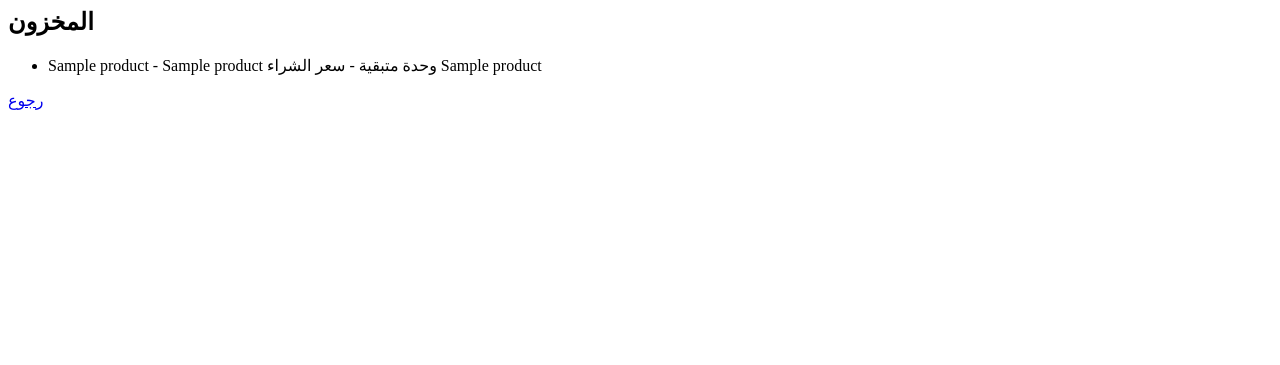
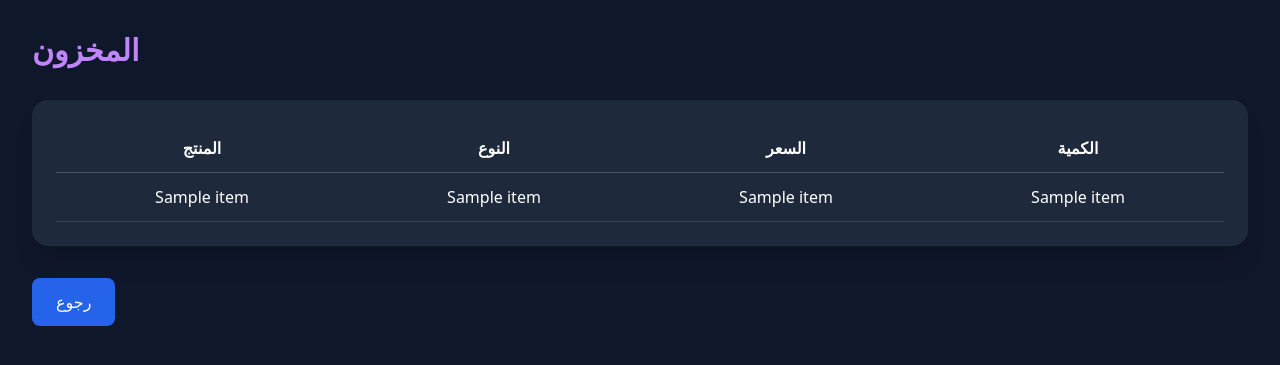
Before and after one commit to Ayhamhossam/marasim-alshomoukh-system, a Flask app: template templates/inventory.html in a window 1280 px wide. Shown: the top 365 px of the page. Run offline with Flask 3, Linux system fonts and the light colour scheme; the template is opened without the code that fills it: most values are stand-ins (such as "Sample title", 1, 10 or a date in 2020); some libraries are stand-ins or nearby versions.

Commit message:
Update inventory.html

```diff
--- a/templates/inventory.html
+++ b/templates/inventory.html
@@ -1,7 +1,45 @@
-<h2>المخزون</h2>
-<ul>
-{% for p in products %}
-<li>{{p[1]}} - {{p[4]}} وحدة متبقية - سعر الشراء {{p[3]}}</li>
-{% endfor %}
-</ul>
-<a href="/dashboard">رجوع</a>
+<!DOCTYPE html>
+<html>
+<head>
+    <title>المخزون</title>
+    <script src="https://cdn.tailwindcss.com"></script>
+</head>
+
+<body class="bg-slate-900 text-white p-8">
+
+<h1 class="text-3xl font-bold text-purple-400 mb-8">المخزون</h1>
+
+<div class="bg-slate-800 p-6 rounded-2xl shadow-xl">
+
+<table class="w-full text-center">
+
+    <thead>
+        <tr class="border-b border-slate-600">
+            <th class="p-3">المنتج</th>
+            <th class="p-3">النوع</th>
+            <th class="p-3">السعر</th>
+            <th class="p-3">الكمية</th>
+        </tr>
+    </thead>
+
+    <tbody>
+        {% for item in products %}
+        <tr class="border-b border-slate-700 hover:bg-slate-700 transition">
+            <td class="p-3">{{ item[1] }}</td>
+            <td class="p-3">{{ item[2] }}</td>
+            <td class="p-3">{{ item[3] }}</td>
+            <td class="p-3">{{ item[4] }}</td>
+        </tr>
+        {% endfor %}
+    </tbody>
+
+</table>
+
+</div>
+
+<a href="/dashboard" class="inline-block mt-8 bg-blue-600 hover:bg-blue-700 px-6 py-3 rounded-lg">
+    رجوع
+</a>
+
+</body>
+</html>
```
